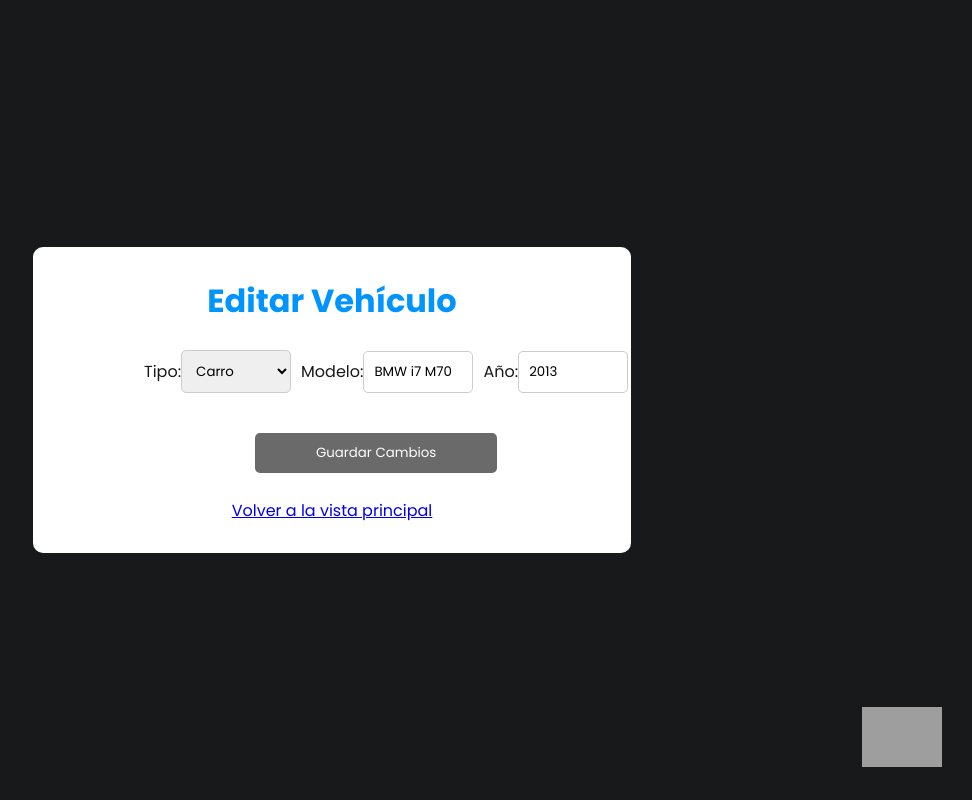
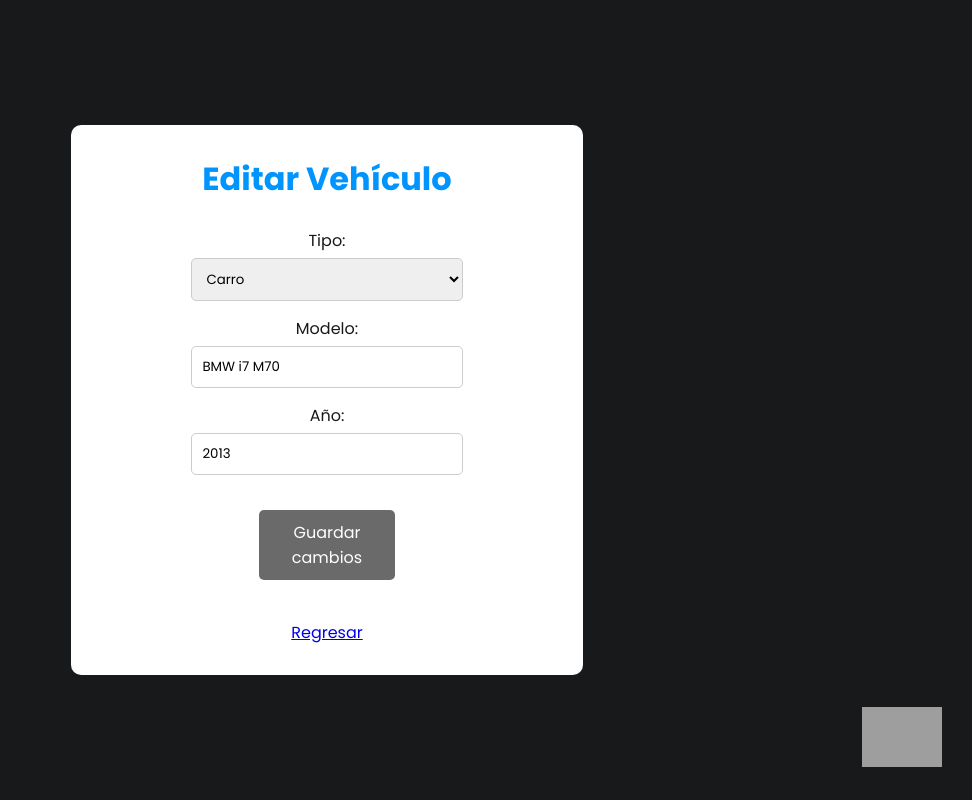
Before and after one commit to covacg/preliminar, a Django app: page /actualizar_vehiculo/25/ in a window 1280 px wide. Shown: the whole page, without its empty margins (308-1280 px from the left). Run offline with Django 4.2, Linux system fonts and the light colour scheme; a user stored in the database is signed in; data comes from the database, SQL or seed files in the repository; grey boxes are pictures that could not be loaded.

```diff
--- a/login/templates/clientes_edit.html
+++ b/login/templates/clientes_edit.html
@@ -419,7 +419,7 @@
     .btn {
       padding: 15px 30px;
       border: none;
-      border-radius: 50px;
+      border-radius: 8px;
       cursor: pointer;
       font-size: 18px;
     }
--- a/login/templates/editar_vehiculo.html
+++ b/login/templates/editar_vehiculo.html
@@ -42,116 +42,85 @@
     }
 
     .dark-form {
-      display: flex; /* Use flexbox for layout */
-      flex-direction: column; /* Stack children vertically */
-      justify-content: space-around; /* Distribute space around items */
-      align-items: center; /* Center align items horizontally */
-      min-height: 200px; /* Ensure the form has a minimum height */
-      margin: 20px auto; /* Center the form with auto margins on the sides */
+      display: flex;
+      flex-direction: column;
+      align-items: center; /* This will center the button horizontally */
+      justify-content: center;
       background-color: rgba(255, 255, 255, 1); /* Set the background color to white */
       color: #18191a;
       padding: 30px; /* Add padding inside the form */
       border-radius: 10px; /* Round the corners of the form */
-      text-align: center; /* Center align the text */
+      width: 40%;
+      text-align: right;
+      margin-right: 10px;
     }
 
     .dark-form h1 {
       color: #0094FF /* Título en blanco */
     }
 
+    .dark-form form {
+  display: flex;
+  flex-direction: column;
+  align-items: center; /* Center align items horizontally */
+  justify-content: center; /* Center align items vertically */
+  width: 100%; /* Set the form width to 100% of its parent container */
+}
+
 .dark-form .btn-primary {
-      display: inline-block; /* Asegura que se comporte como un botón */
-      padding: 10px 15px; /* Añade espacio alrededor del texto */
-      margin-top: 20px; /* Añade espacio por encima del botón */
-      margin-right: 20px; /* Añade espacio a la derecha del botón para evitar que esté pegado al borde */
-      border: none; /* Quita cualquier borde predeterminado */
-      border-radius: 5px; /* Redondea las esquinas */
-      background-color: rgba(0, 0, 0, 0.583); /* Color de fondo semi-transparente negro */
-      color: white; /* Color del texto blanco */
-      text-decoration: none; /* Quita el subrayado de los enlaces */
-      cursor: pointer; /* Cambia el cursor a la forma de una mano */
-      transition: background-color 0.3s ease; /* Suaviza la transición del color de fondo */
-      width: auto;
-      align-items: center;
+  border: none;
+  border-radius: 5px;
+  background-color: rgba(0, 0, 0, 0.583);
+  color: white;
+  padding: 10px 0;
+  cursor: pointer;
+  transition: background-color 0.3s ease;
+  font-size: 16px;
+  text-align: center;
+  margin: 20px auto; /* Apply auto margin to all sides to center the button */
+  width: 30%; /* Remove the width setting so it can size itself based on its content */
 }
+
 
 .dark-form .btn-primary:hover {
   background-color: #0094FF /* Cambia el color de fondo a verde al pasar el cursor */
 }
 
 .dark-form a {
-      justify-self: center;
-      grid-area: link;
+  display: block; /* Converts the inline element to a block-level element */
+  text-align: center; /* Centers the text inside a block-level element */
+  margin-top: 20px; /* Optional: adds some space above the link */
 }
 
 .dark-form a:hover {
   color: #005795; /* Color de vínculos en hover */
 }
 
-    /* Estilo para centrar los campos del formulario */
-      .dark-form form {
-      display: grid;
-      grid-template-columns: repeat(3, 1fr); /* Three equal columns */
-      grid-template-rows: auto auto; /* Two rows */
-      grid-template-areas:
-        "tipo modelo ano"
-        "button button button"; /* The button takes all three columns */
-      grid-gap: 10px; /* Space between fields */
-      align-items: center; /* Align items vertically */
-      height: 20%;
-      width: 70%;
-    }
-
-    .dark-form .tipo { /* You need to add the 'tipo' class to your Tipo label and input container */
-      grid-area: tipo;
-    }
-
-    .dark-form .modelo { /* You need to add the 'modelo' class to your Modelo label and input container */
-      grid-area: modelo;
-    }
-
-    .dark-form .ano { /* You need to add the 'ano' class to your Año label and input container */
-      grid-area: ano;
-    }
-
-    .dark-form .btn-primary {
-      grid-area: button; /* Place the button in the 'button' area */
-      justify-self: center; /* Center the button horizontally in the grid area */
-      width: 50%; /* Or any other fixed width you prefer */
-      margin-top: 20px; /* Provide some space above the button */
-    }
-
-    .form-group {
-      margin-bottom: 10px; /* Space between form groups */
-    }
-
 .dark-form input[type="text"],
 .dark-form input[type="number"],
-    .dark-form input[type="email"],
 .dark-form select {
-      width: 100%; /* Use the full width of their grid cell */
+  width: 60%; /* This width should be adjusted so that label width + input/select width + margin-right equals 100% */
   padding: 10px;
   border: 1px solid #ccc;
   border-radius: 5px;
+  margin-top: 5px; /* Adjust if necessary */
+  display: inline-block; /* Align with the label */
+}
+
+.dark-form h1 {
+  text-align: center;
+  width: 100%;
 }
 
 .form-group {
   display: flex;
-      justify-content: flex-start;
-      align-items: center;
-      width: 100%; /* Full width */
-      margin-bottom: 10px; /* Space between form groups */
+  flex-direction: column;
+  align-items: center; /* Align the items to the center of the flex container */
+  width: 100%; /* Take up the full width */
+  margin-bottom: 15px; /* Adjust the spacing between each form group */
 }
 
-    .dark-form label {
-      justify-self: end; /* Align the label to the end of its cell */
-    white-space: nowrap; /* Prevent the label from wrapping */
-  }
 
-    .dark-form-group label {
-      margin-right: 10px;
-      white-space: nowrap; /* Prevent label text from wrapping */
-    }
 
     .open-button {
       background-image: url('https://cdn-icons-png.flaticon.com/512/4712/4712126.png'); /* Path to your bot image */
@@ -175,7 +144,6 @@
     .open-button.chat-open {
       display: none;
     }
-
 
     .chat-popup {
       display: none; /* Initially hidden */
@@ -201,11 +169,6 @@
       border-right: 20px solid transparent;
       border-top: 20px solid white; /* Color of the thought bubble */
       border-top-color: #FFFFFF;
-    }
-
-    .chat-content { /* This class name is an example, use the actual class or ID from your HTML */
-      background-color: #00FF00; /* Replace with your preferred shade of green */
-      /* Other styles... */
     }
 
     .chatbot-window {
@@ -249,7 +212,7 @@
       {% csrf_token %}
       <div class="form-group">
         <label for="id_tipo">Tipo:</label>
-        <select name="tipo" id="id_tipo" required style="width: 110px;">
+        <select name="tipo" id="id_tipo">
           {% for tipo, tipo_display in form.fields.tipo.choices %}
             <option value="{{ tipo }}" {% if tipo == form.instance.tipo %}selected{% endif %}>{{ tipo_display }}</option>
           {% endfor %}
@@ -257,17 +220,15 @@
       </div>
       <div class="form-group">
         <label for="id_modelo">Modelo:</label>
-        <input type="text" name="modelo" id="id_modelo" value="{{ form.instance.modelo }}" style="width: 110px;" required>
+        <input type="text" name="modelo" id="id_modelo" value="{{ form.instance.modelo }}">
       </div>
       <div class="form-group">
         <label for="id_año">Año:</label>
-        <input type="number" name="ano" id="id_año" value="{{ form.instance.año }}" style="width: 110px;" required>
+        <input type="number" name="ano" id="id_año" value="{{ form.instance.año }}">
     </div>
-      <button type="submit" class="btn-primary">Guardar Cambios</button>
+      <button type="submit" class="btn-primary">Guardar cambios</button>
     </form>
-
-    <br>
-    <a href="{% url 'cvehiculos' %}">Volver a la vista principal</a>
+    <a href="{% url 'cvehiculos' %}">Regresar</a>
   </div>
   <script>
     function openForm() {
```
Lines whose indentation alone changed are shown as unchanged.
